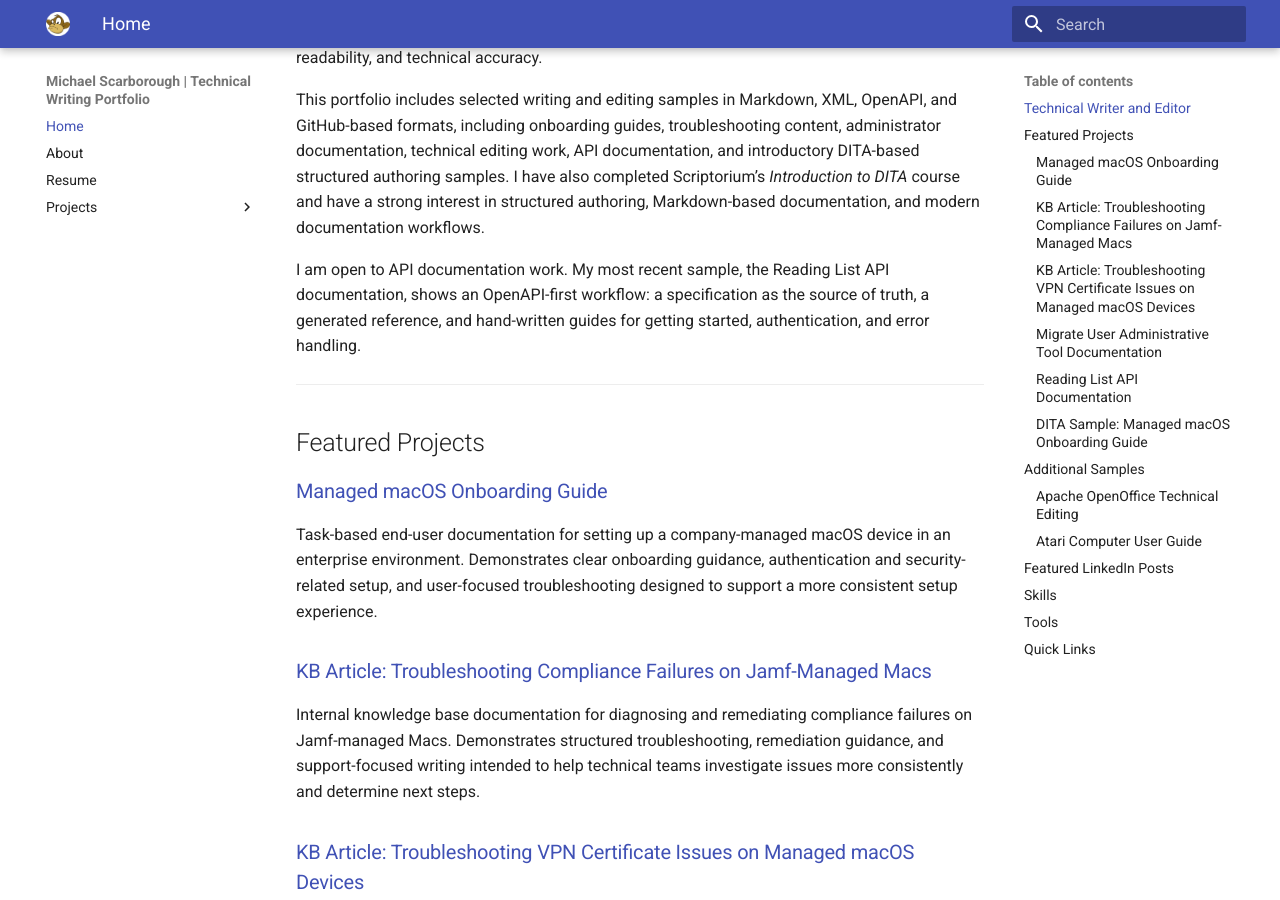
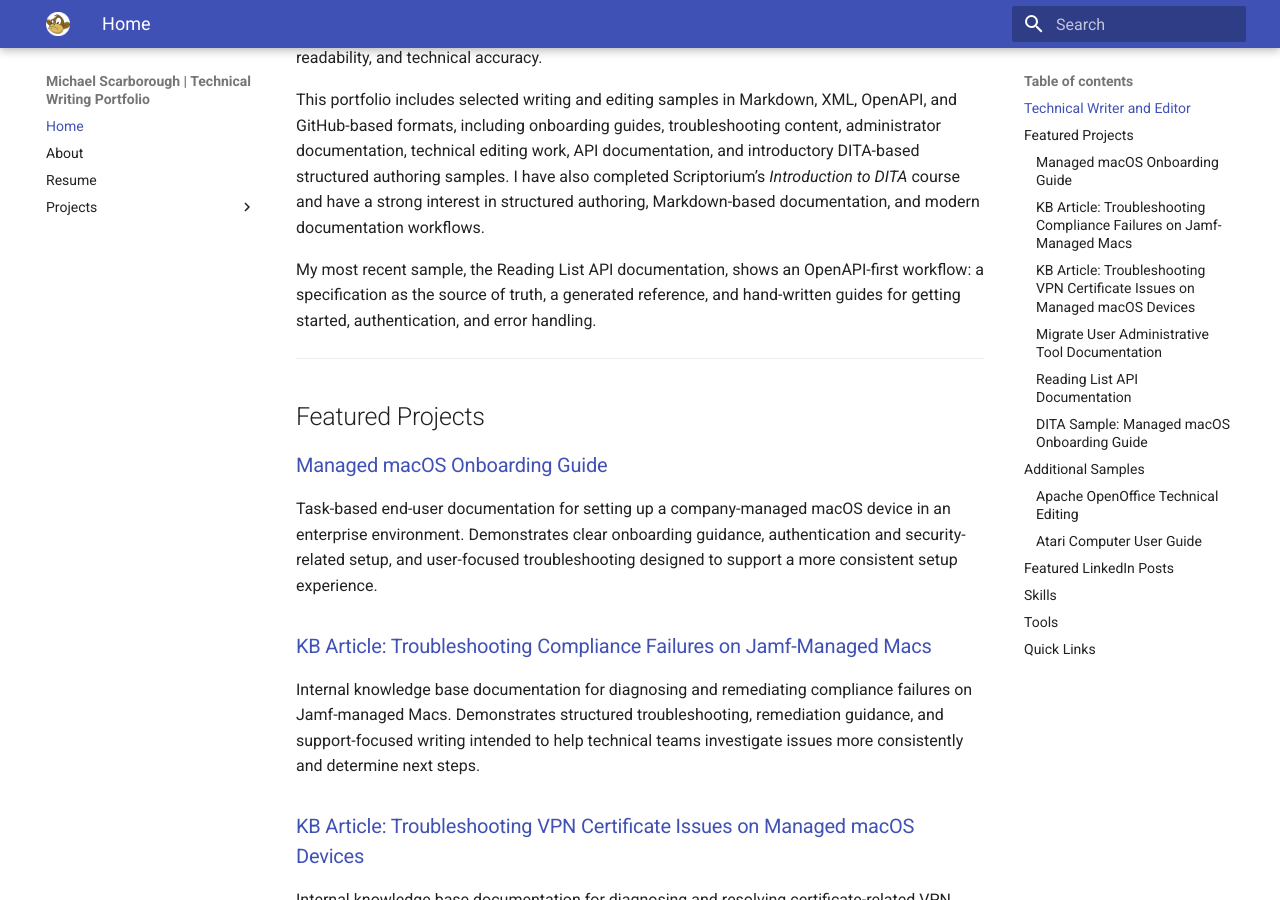
Before and after one commit to MackMike/technical-writing-portfolio-site, an MkDocs documentation site: the page built from docs/index.md, in a window 1280 px wide and 900 px high, scrolled down 406 px. Built offline with MkDocs 1.6.1 and Material for MkDocs 9.7.7, drawn with Linux system fonts in a browser that asks for light colours.

Commit message:
Update index.md

```diff
--- a/docs/index.md
+++ b/docs/index.md
@@ -8,7 +8,7 @@ My experience includes documenting real-world workflows in support, administrati
 
 This portfolio includes selected writing and editing samples in Markdown, XML, OpenAPI, and GitHub-based formats, including onboarding guides, troubleshooting content, administrator documentation, technical editing work, API documentation, and introductory DITA-based structured authoring samples. I have also completed Scriptorium’s *Introduction to DITA* course and have a strong interest in structured authoring, Markdown-based documentation, and modern documentation workflows.
 
-I am open to API documentation work. My most recent sample, the Reading List API documentation, shows an OpenAPI-first workflow: a specification as the source of truth, a generated reference, and hand-written guides for getting started, authentication, and error handling.
+My most recent sample, the Reading List API documentation, shows an OpenAPI-first workflow: a specification as the source of truth, a generated reference, and hand-written guides for getting started, authentication, and error handling.
 
 ---
 
```
